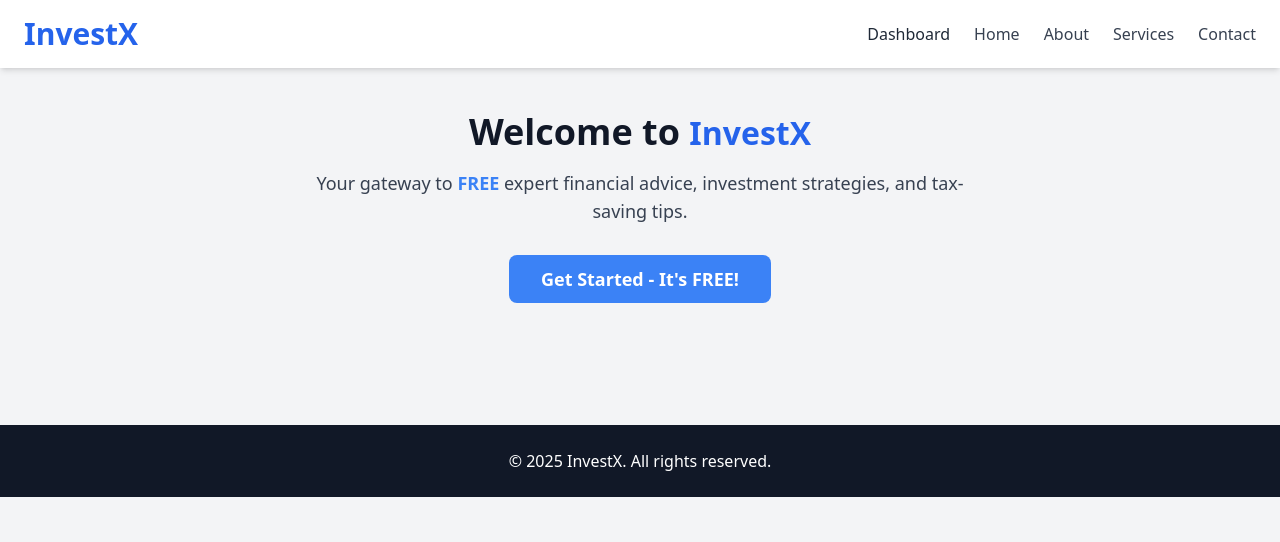
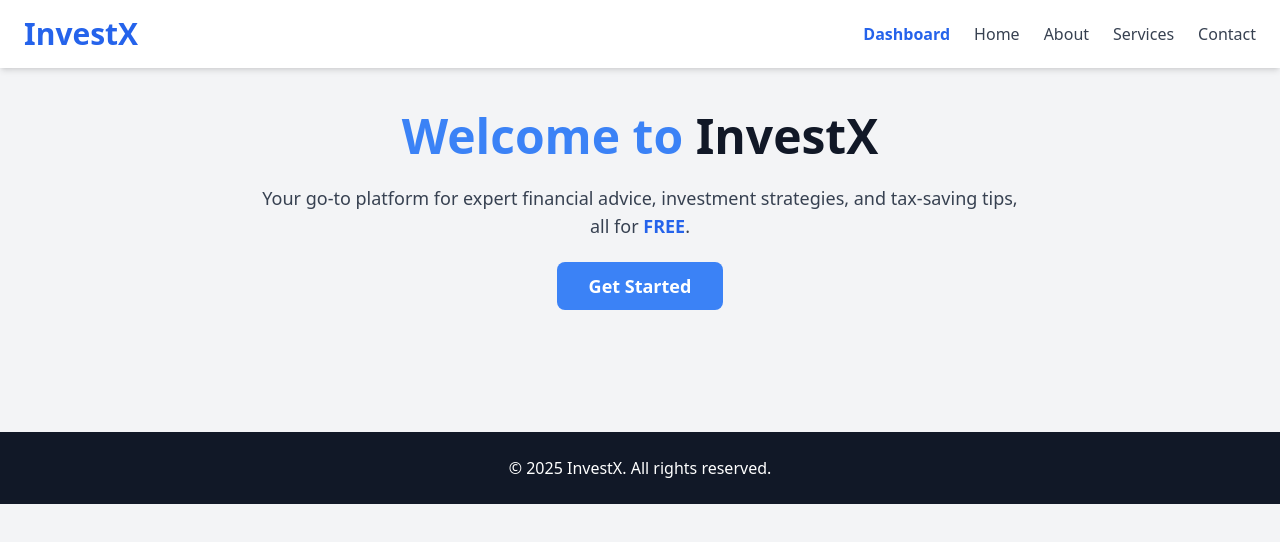
Before and after one commit to InvesttXfinance/InvestX, a plain HTML site: page index.html in a window 1280 px wide. Drawn offline with nearby package versions, Linux system fonts and the light colour scheme.

Commit message:
Update index.html

```diff
--- a/index.html
+++ b/index.html
@@ -3,21 +3,20 @@
 <head>
     <meta charset="UTF-8">
     <meta name="viewport" content="width=device-width, initial-scale=1.0">
-    <title>InvestX - Dashboard</title>
+    <title>InvestX Dashboard</title>
     <script src="https://cdn.tailwindcss.com"></script>
     <script src="https://cdnjs.cloudflare.com/ajax/libs/gsap/3.12.2/gsap.min.js"></script>
     <style>
-        .highlight {
+        .active {
             font-weight: bold;
             color: #2563EB; /* Blue color */
-            font-size: 2rem;
         }
     </style>
 </head>
 <body class="bg-gray-100 text-gray-800">
     <!-- Header -->
     <header class="bg-white shadow-md py-4 px-6 flex justify-between items-center">
-        <h1 class="text-3xl font-bold text-blue-600">InvestX</h1>
+        <h1 class="text-3xl font-extrabold text-blue-600">InvestX</h1>
         <nav>
             <ul class="flex space-x-6">
                 <li><a href="index.html" class="active">Dashboard</a></li>
@@ -31,11 +30,10 @@
 
     <!-- Dashboard Section -->
     <section class="py-16 px-6 text-center opacity-0" id="dashboard">
-        <h2 class="text-4xl font-bold text-gray-900">Welcome to <span class="highlight">InvestX</span></h2>
-        <p class="text-lg text-gray-700 max-w-2xl mx-auto mt-4">Your gateway to <span class="font-bold text-blue-500">FREE</span> expert financial advice, investment strategies, and tax-saving tips.</p>
-
-        <div class="mt-10">
-            <a href="home.html" class="bg-blue-500 text-white px-8 py-3 rounded-lg text-lg font-bold hover:bg-blue-600 transition-transform transform hover:scale-105">Get Started - It's FREE!</a>
+        <h2 class="text-5xl font-extrabold text-blue-500 mb-6">Welcome to <span class="text-gray-900">InvestX</span></h2>
+        <p class="text-lg text-gray-700 max-w-3xl mx-auto">Your go-to platform for expert financial advice, investment strategies, and tax-saving tips, all for <span class="font-bold text-blue-600">FREE</span>.</p>
+        <div class="mt-8">
+            <a href="home.html" class="bg-blue-500 text-white px-8 py-3 rounded-lg font-bold text-lg hover:bg-blue-600 transition-transform transform hover:scale-105">Get Started</a>
         </div>
     </section>
 
```
